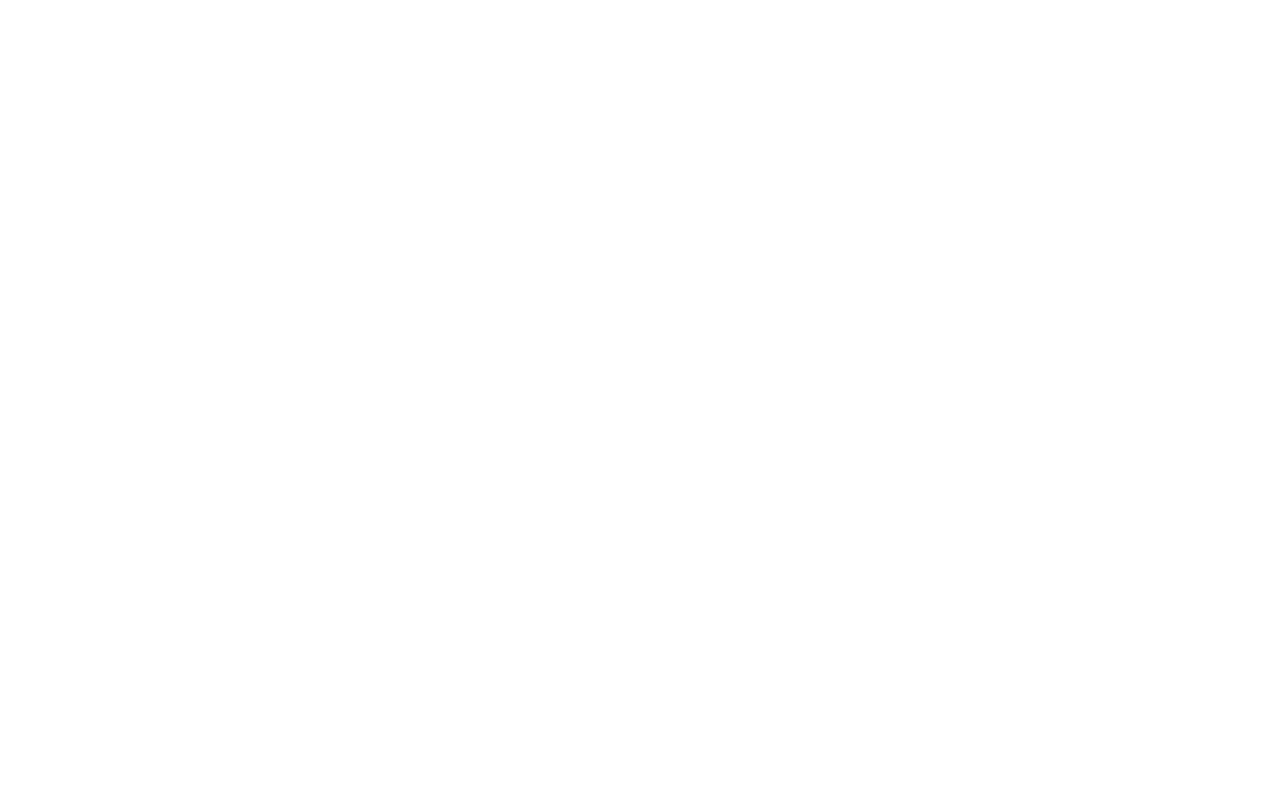
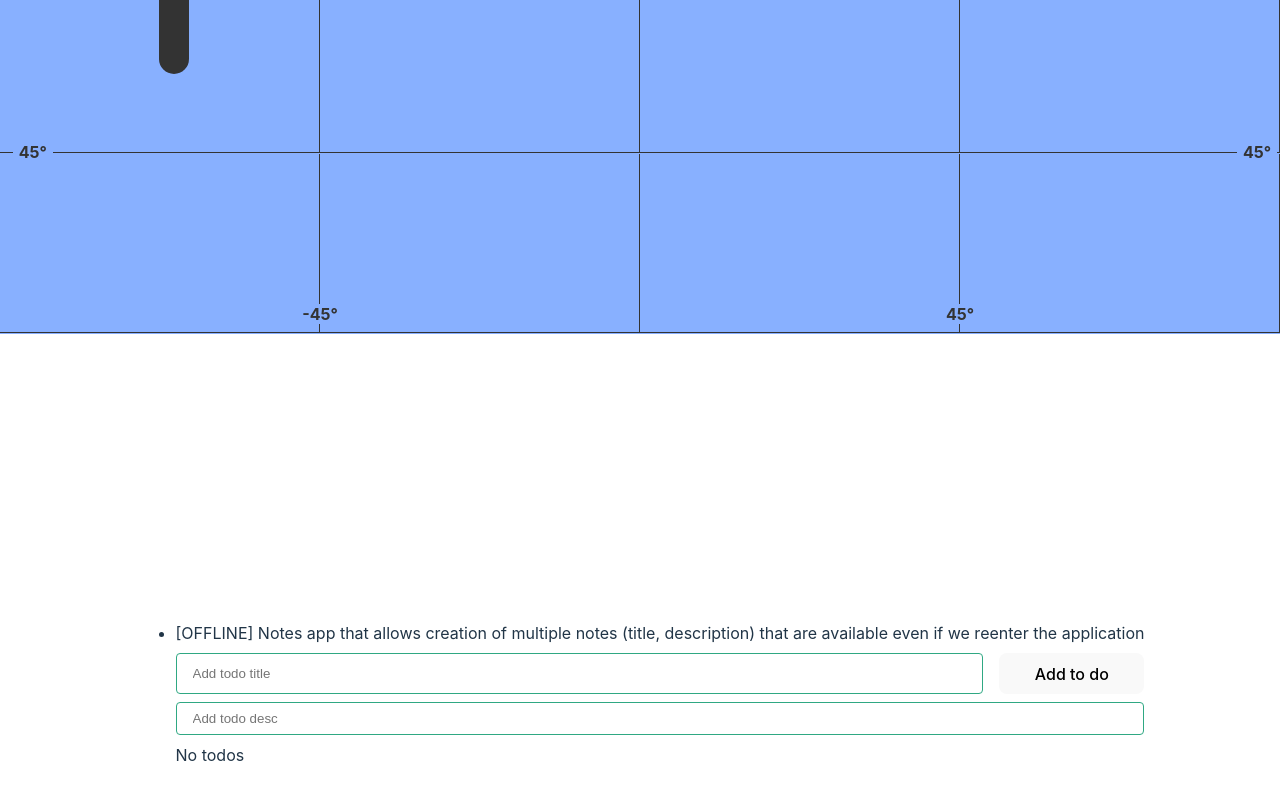
Before and after one commit to Matasin/katas-pwa, a React (Create React App) app: page / in a window 1280 px wide. Shown: the part 1826-2626 px from the top of the page. Before the commit the page ends 1440 px from the top, so only its background shows below. Built offline with nearby package versions, Linux system fonts and the light colour scheme.

Commit message:
offline notes

```diff
--- a/src/App.css
+++ b/src/App.css
@@ -194,3 +194,22 @@
   text-align: center;
   line-height: 30px;
 }
+
+.flex {
+  display: flex;
+  margin: 8px 0;
+  gap: 16px;
+}
+
+.flex button {
+  flex-basis: 15%;
+}
+.flex input {
+  flex: auto;
+}
+
+.input {
+  padding: 8px 16px;
+  border: 1px solid #2fa883;
+  border-radius: 4px;
+}
--- a/src/App.tsx
+++ b/src/App.tsx
@@ -1,13 +1,14 @@
 import { Camera } from './components/Camera';
 import { Meter } from './components/Meter';
 import { Offline } from './components/Offline';
+import { Notes } from './components/Notes';
 
 import './App.css';
 
 const App = () => {
   return (
     <div className='App'>
-      {/* <div className='row'>
+      <div className='row'>
         <ul>
           <li>[REACHABILITY] Application that knows we are online or not</li>
           <Offline />
@@ -24,16 +25,16 @@
           <li>[DEVICE POSITION] Application that works as level meter</li>
           <Meter />
         </ul>
-      </div> */}
+      </div>
       <div className='row'>
         <ul>
-          <li>[GEOLOCATION] The nearest PoI (point of interest) in your city (use map & geolocation)</li>
-          To do
+          <li>[OFFLINE] Notes app that allows creation of multiple notes (title, description) that are available even if we reenter the application</li>
+          <Notes />
         </ul>
       </div>
       <div className='row'>
         <ul>
-          <li>[OFFLINE] Notes app that allows creation of multiple notes (title, description) that are available even if we reenter the application</li>
+          <li>[GEOLOCATION] The nearest PoI (point of interest) in your city (use map & geolocation)</li>
           To do
         </ul>
       </div>
--- /dev/null
+++ b/src/components/Notes/Notes.tsx
@@ -0,0 +1,84 @@
+import { ChangeEvent, useState } from 'react';
+
+type Todo = {
+  title: string;
+  description: string;
+};
+
+const defaultValue = {
+  title: '',
+  description: ''
+};
+
+export const Notes = () => {
+  const [todo, setTodo] = useState<Todo>(defaultValue);
+  const [todos, setTodos] = useState<Todo[]>(() => {
+    const data = localStorage.getItem('todos');
+
+    if (!data) {
+      localStorage.setItem('todos', JSON.stringify([]));
+      return [];
+    }
+
+    return JSON.parse(data);
+  });
+
+  const handleAddTodo = () => {
+    const newTodos = [...todos, todo];
+    localStorage.setItem('todos', JSON.stringify(newTodos));
+    setTodos(newTodos);
+    setTodo(defaultValue);
+  };
+
+  const handleChange = (e: ChangeEvent<HTMLInputElement>) => {
+    const key = e.target.name;
+    const value = e.target.value;
+
+    setTodo({
+      ...todo,
+      [key]: value
+    });
+  };
+
+  const renderTodos = () => {
+    if (!todos.length) {
+      return <div>No todos</div>;
+    }
+
+    return (
+      todos.map(({ title, description }) => (
+        <ul>
+          <li>
+            <h4>{title}</h4>
+            <p>{description}</p>
+          </li>
+        </ul>
+      ))
+    );
+  };
+
+  return (
+    <div>
+      <div className='flex'>
+        <input
+          name='title'
+          value={todo.title}
+          onChange={handleChange}
+          placeholder='Add todo title'
+          className='input'
+        />
+        <button onClick={handleAddTodo}>Add to do</button>
+      </div>
+      <div className='flex'>
+        <input
+          name='description'
+          value={todo.description}
+          onChange={handleChange}
+          placeholder='Add todo desc'
+          className='input'
+        />
+      </div>
+      {renderTodos()}
+    </div>
+  );
+};
--- /dev/null
+++ b/src/components/Notes/index.ts
@@ -0,0 +1 @@
+export { Notes } from './Notes';
```
